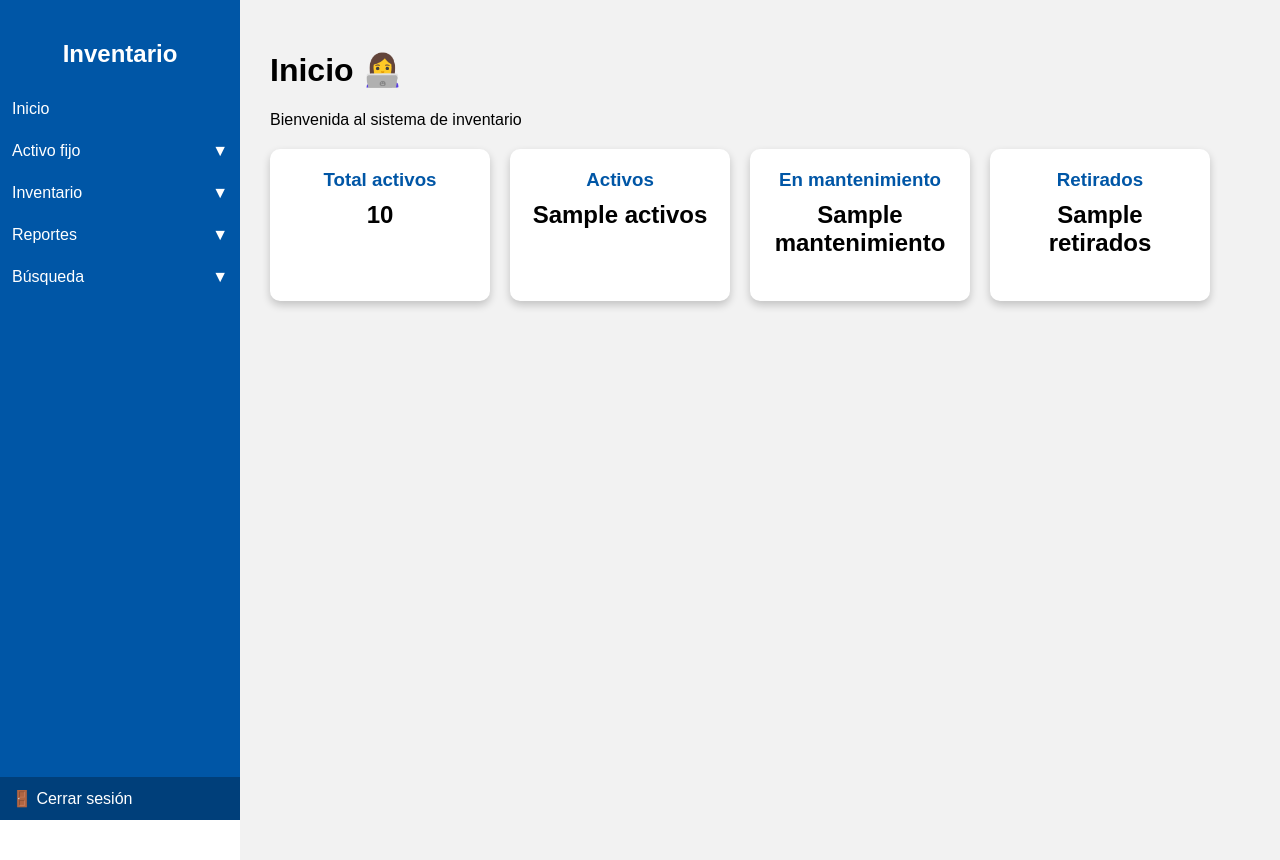
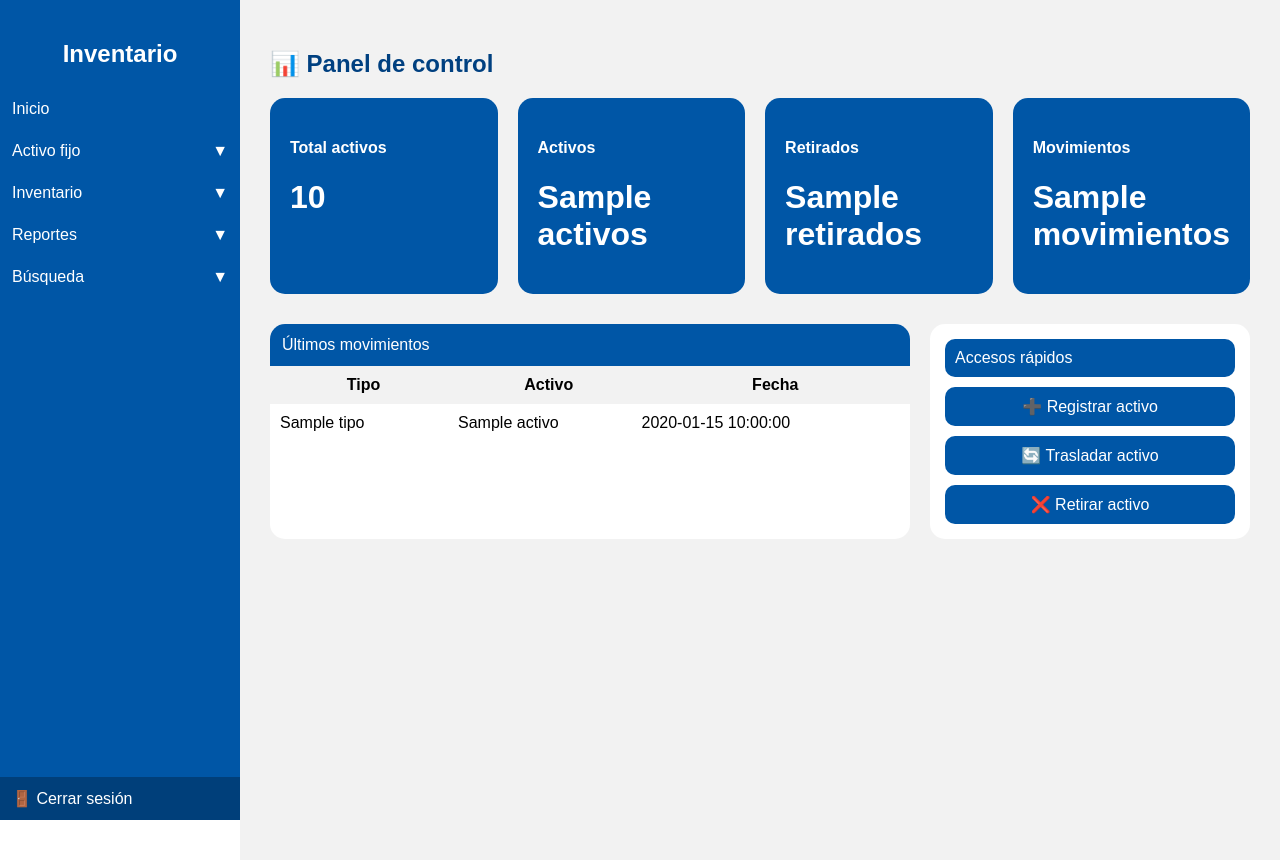
Before and after one commit to NancyFloresUFG/Inventario_UFG, a Flask app: template templates/dashboard.html in a window 1280 px wide. Run offline with Flask 3, Linux system fonts and the light colour scheme; the template is opened without the code that fills it: most values are stand-ins (such as "Sample title", 1, 10 or a date in 2020).

Commit message:
Versión actualizada 3

```diff
--- a/templates/dashboard.html
+++ b/templates/dashboard.html
@@ -2,59 +2,80 @@
 
 {% block content %}
 
-<h1>Inicio 👩‍💻</h1>
-<p>Bienvenida al sistema de inventario</p>
+<h2 style="margin-bottom:20px; color:#004080;">📊 Panel de control</h2>
 
-<div class="cards">
+<div style="display:grid; grid-template-columns: repeat(4, 1fr); gap:20px; margin-bottom:30px;">
 
-    <div class="card">
-        <h3>Total activos</h3>
-        <p>{{ total }}</p>
+    <div style="background:#0056A6; color:white; padding:20px; border-radius:15px;">
+        <h4>Total activos</h4>
+        <h1>{{ total }}</h1>
     </div>
 
-    <div class="card">
-        <h3>Activos</h3>
-        <p>{{ activos }}</p>
+    <div style="background:#0056A6; color:white; padding:20px; border-radius:15px;">
+        <h4>Activos</h4>
+        <h1>{{ activos }}</h1>
     </div>
 
-    <div class="card">
-        <h3>En mantenimiento</h3>
-        <p>{{ mantenimiento }}</p>
+    <div style="background:#0056A6; color:white; padding:20px; border-radius:15px;">
+        <h4>Retirados</h4>
+        <h1>{{ retirados }}</h1>
     </div>
 
-    <div class="card">
-        <h3>Retirados</h3>
-        <p>{{ retirados }}</p>
+    <div style="background:#0056A6; color:white; padding:20px; border-radius:15px;">
+        <h4>Movimientos</h4>
+        <h1>{{ movimientos }}</h1>
     </div>
 
 </div>
 
-<style>
-.cards {
-    display: flex;
-    gap: 20px;
-    margin-top: 20px;
-}
+<div style="display:grid; grid-template-columns: 2fr 1fr; gap:20px;">
 
-.card {
-    background: white;
-    padding: 20px;
-    border-radius: 10px;
-    width: 180px;
-    text-align: center;
-    box-shadow: 0px 4px 8px rgba(0,0,0,0.2);
-}
+    <div style="background:white; border-radius:15px; overflow:hidden;">
 
-.card h3 {
-    margin: 0;
-    color: #0056A6;
-}
+        <div style="background:#0056A6; color:white; padding:12px;">
+            Últimos movimientos
+        </div>
 
-.card p {
-    font-size: 24px;
-    font-weight: bold;
-    margin-top: 10px;
-}
-</style>
+        <table style="width:100%; border-collapse:collapse;">
+            <tr style="background:#f2f2f2;">
+                <th style="padding:10px;">Tipo</th>
+                <th>Activo</th>
+                <th>Fecha</th>
+            </tr>
+
+            {% for m in ultimos %}
+            <tr>
+                <td style="padding:10px;">{{ m.tipo }}</td>
+                <td>{{ m.activo }}</td>
+                <td>{{ m.fecha }}</td>
+            </tr>
+            {% endfor %}
+        </table>
+
+    </div>
+
+    <div style="background:white; border-radius:15px; padding:15px;">
+
+        <div style="background:#0056A6; color:white; padding:10px; border-radius:10px; margin-bottom:10px;">
+            Accesos rápidos
+        </div>
+
+        <div style="display:flex; flex-direction:column; gap:10px;">
+            <a href="/entradas" style="background:#0056A6; color:white; padding:10px; border-radius:10px; text-align:center; text-decoration:none;">
+                ➕ Registrar activo
+            </a>
+
+            <a href="/traslados" style="background:#0056A6; color:white; padding:10px; border-radius:10px; text-align:center; text-decoration:none;">
+                🔄 Trasladar activo
+            </a>
+
+            <a href="/retiros" style="background:#0056A6; color:white; padding:10px; border-radius:10px; text-align:center; text-decoration:none;">
+                ❌ Retirar activo
+            </a>
+        </div>
+
+    </div>
+
+</div>
 
 {% endblock %}
--- a/templates/reportes.html
+++ b/templates/reportes.html
@@ -2,7 +2,7 @@
 
 {% block content %}
 
-<h2>📄 Generar Reporte</h2>
+<h2>📄 Generar reporte</h2>
 
 <form method="POST" class="form-box">
 
@@ -15,7 +15,7 @@
 
 <style>
 .form-box {
-    background: linear-gradient(to right, #f7e1d7, #f2c9d0);
+    background: linear-gradient(to right, #b1c0c6, #b1c0c6);
     padding: 20px;
     border-radius: 12px;
     max-width: 400px;
```
Also changed, not shown: routes/dashboard.py (+33 -1 lines).
